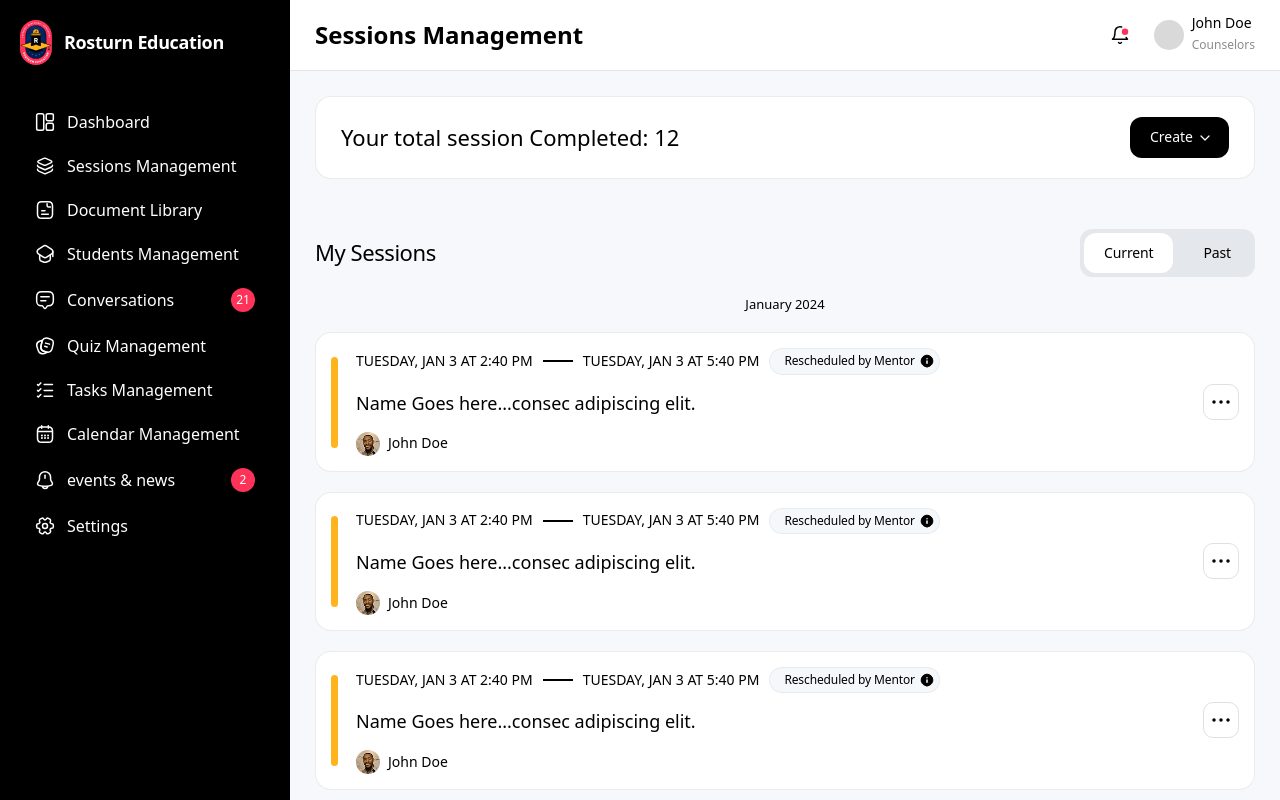
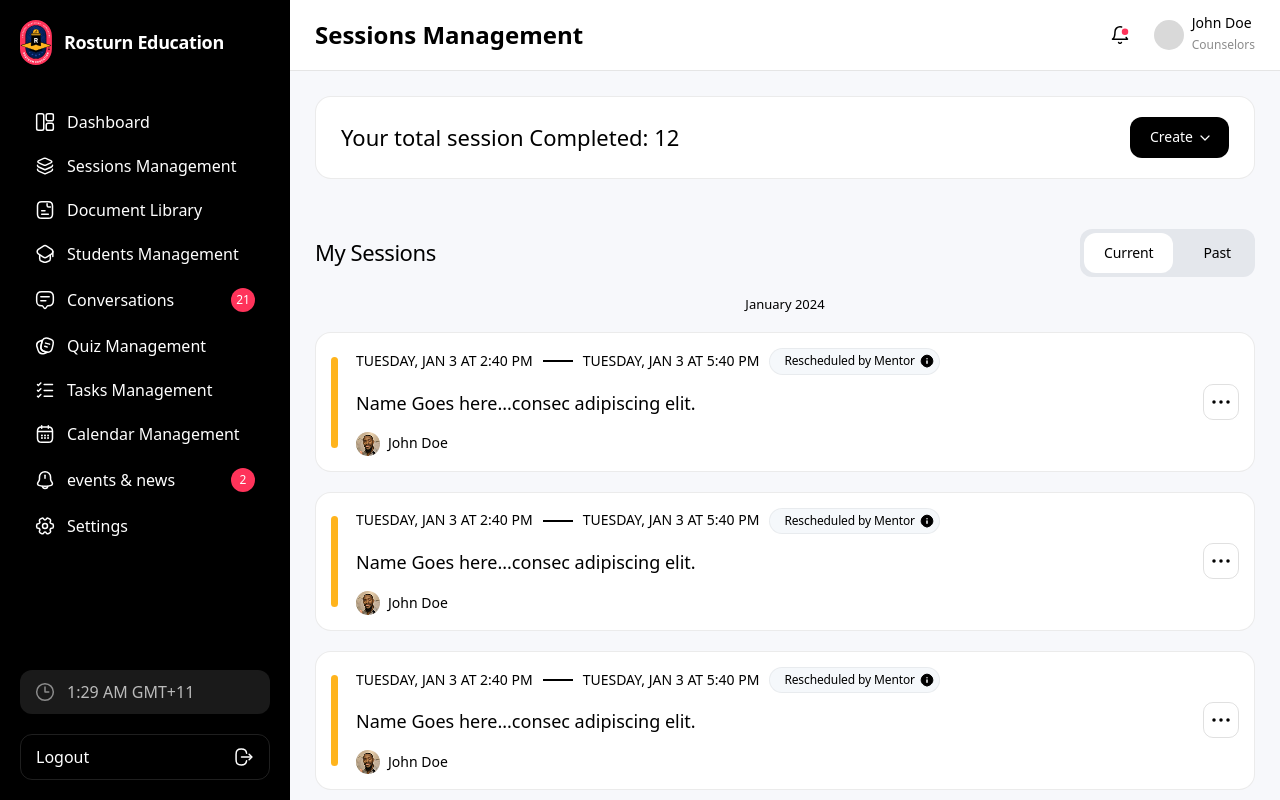
Before and after one commit to bdnaeem3/lms-project, a React (Vite) app: page / in a window 1280 px wide. Shown: the top 800 px of the page. Built offline with nearby package versions, Linux system fonts and the light colour scheme.

Commit message:
Sessions Management page desktop UI done

```diff
--- a/src/components/Sidebar.jsx
+++ b/src/components/Sidebar.jsx
@@ -5,7 +5,7 @@ import Button from '../theme/button/Button';
 export default () => {
   return (
     <div
-      className={`min-h-screen z-50 bg-black w-[290px] p-[20px] flex flex-col items-between justify-between flex-shrink-0`}
+      className={`fixed left-0 top-0 h-screen z-50 bg-black w-[290px] p-[20px] flex flex-col items-between justify-between flex-shrink-0`}
     >
       <div>
         <div className='flex items-center'>
--- a/src/pages/SessionsManagement.jsx
+++ b/src/pages/SessionsManagement.jsx
@@ -6,9 +6,9 @@ import SessionCard from '../components/card/SessionCard'
 
 export default () => {
   return (
-    <main className='flex'>
+    <main className='flex justify-end'>
       <Sidebar />
-      <div className='w-full'>
+      <div className='w-[calc(100%-290px)]'>
         <Topbar />
         <div className='p-[25px]'>
           <Header />
```
